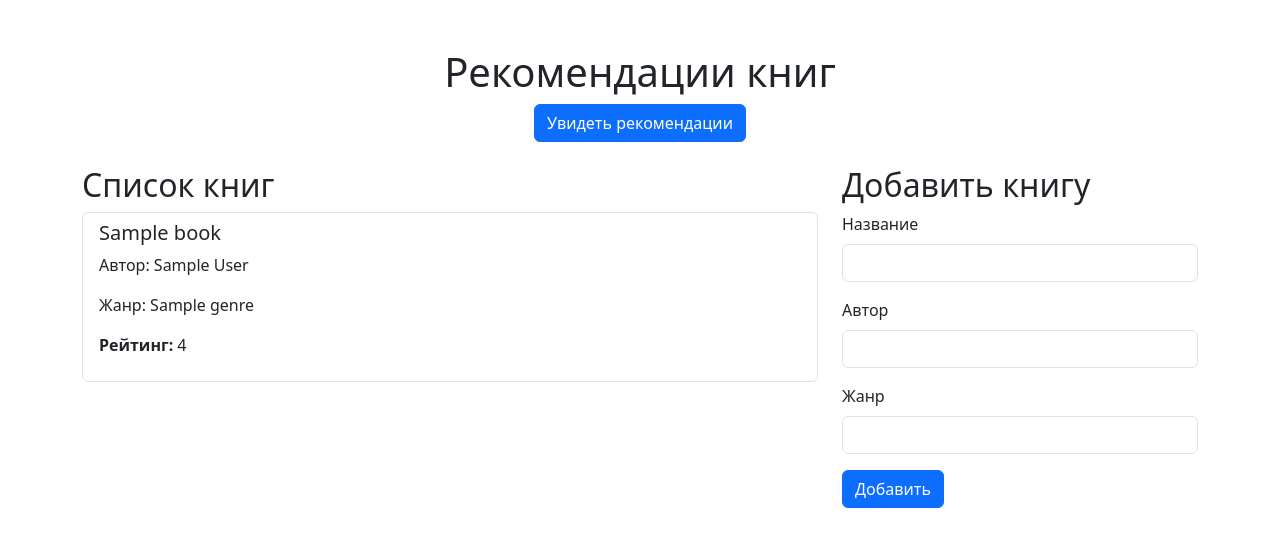
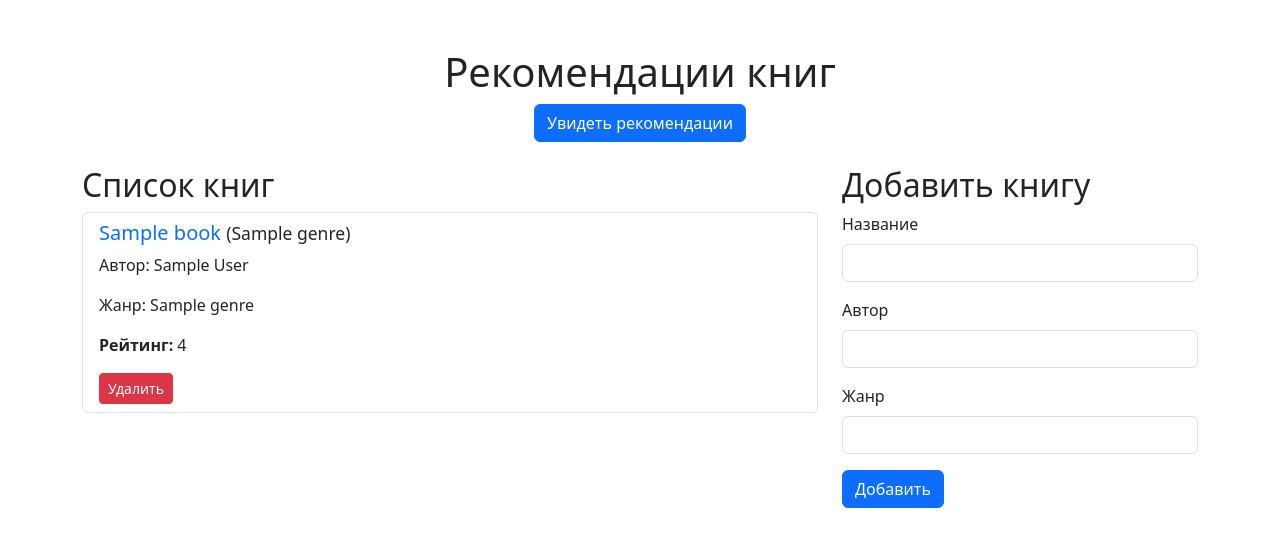
Before and after one commit to casualdoto/SPBPU_3rd_task_library, a Flask app: template templates/index.html in a window 1280 px wide. Shown: the top 547 px of the page. Run offline with Flask 3, Linux system fonts and the light colour scheme; the template is opened without the code that fills it: most values are stand-ins (such as "Sample title", 1, 10 or a date in 2020); some libraries are stand-ins or nearby versions.

Commit message:
добавлена ссылка на страницу с отзывами

```diff
--- a/templates/index.html
+++ b/templates/index.html
@@ -27,7 +27,10 @@
                 <ul class="list-group">
                     {% for book in books %}
                         <li class="list-group-item">
-                            <h5>{{ book.title }}</h5>
+                             <h5>
+                                <a href="/book/{{ book.id }}" class="text-decoration-none">{{ book.title }}</a>
+                                <small>({{ book.genre }})</small>
+                            </h5>
                             <p>Автор: {{ book.author }}</p>
                             <p>Жанр: {{ book.genre }}</p>
                             <p>
@@ -38,6 +41,7 @@
                                     Нет рейтинга
                                 {% endif %}
                             </p>
+                             <button class="btn btn-danger btn-sm" onclick="deleteBook({{ book.id }})">Удалить</button>
                         </li>
                     {% endfor %}
                 </ul>
```
